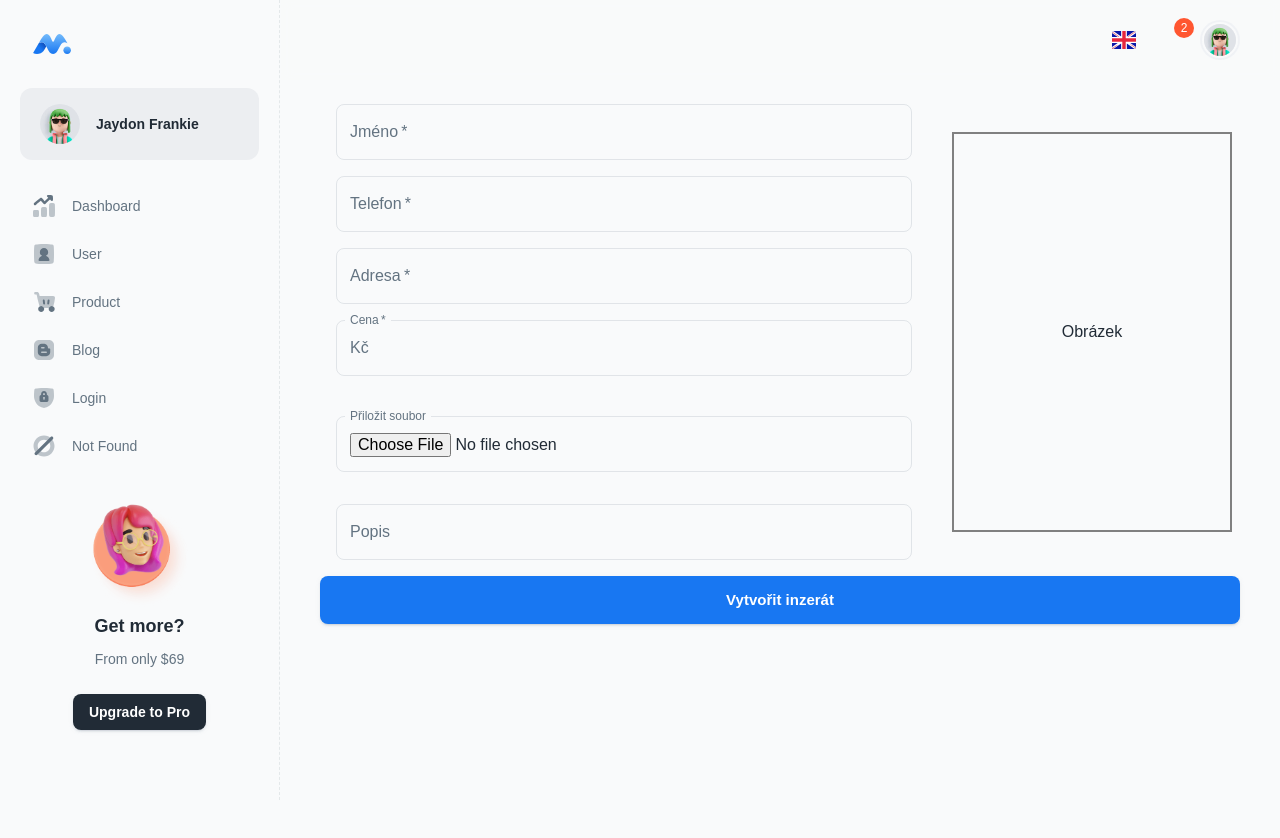
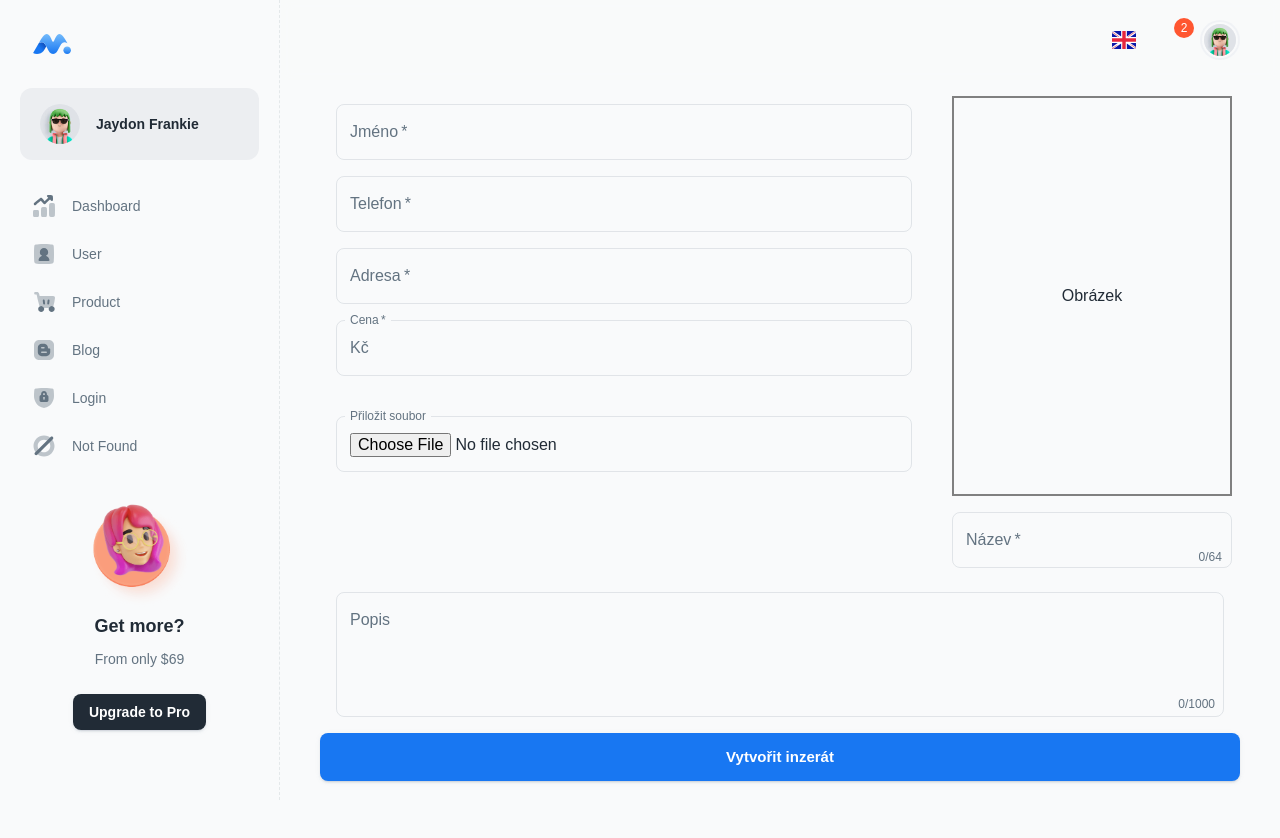
Before and after one commit to LateThen/horsebazar, a React (Vite) app in the folder bazarapp/: page /createpost in a window 1280 px wide. Shown: the top 838 px of the page. Before the commit the page ends 800 px from the top, so only its background shows below. Built offline with nearby package versions, Linux system fonts and the light colour scheme; some icons are missing.

Commit message:
Added createpost name, decription and name limit

```diff
--- a/bazarapp/src/sections/createpost/view/create-post-view.jsx
+++ b/bazarapp/src/sections/createpost/view/create-post-view.jsx
@@ -1,23 +1,25 @@
-import React, { useState } from 'react';
-import Button from '@mui/material/Button';
-import Container from '@mui/material/Container';
-import Grid from '@mui/material/Unstable_Grid2';
-import Box from '@mui/material/Box';
-import TextField from '@mui/material/TextField';
-import OutlinedInput from '@mui/material/OutlinedInput';
-import InputLabel from '@mui/material/InputLabel';
-import FormControl from '@mui/material/FormControl';
-import InputAdornment from '@mui/material/InputAdornment';
-import Typography from '@mui/material/Typography';
+import React, { useState } from "react";
+import Button from "@mui/material/Button";
+import Container from "@mui/material/Container";
+import Grid from "@mui/material/Unstable_Grid2";
+import Box from "@mui/material/Box";
+import TextField from "@mui/material/TextField";
+import OutlinedInput from "@mui/material/OutlinedInput";
+import InputLabel from "@mui/material/InputLabel";
+import FormControl from "@mui/material/FormControl";
+import InputAdornment from "@mui/material/InputAdornment";
+import Typography from "@mui/material/Typography";
 
 // ----------------------------------------------------------------------
 
 export default function BlogView() {
-  const [amount, setAmount] = useState('');
-  const [phone, setPhone] = useState('');
+  const [amount, setAmount] = useState("");
+  const [phone, setPhone] = useState("");
   const [file, setFile] = useState(null);
-  const [filePreview, setFilePreview] = useState('');
-  const [error, setError] = useState('');
+  const [filePreview, setFilePreview] = useState("");
+  const [error, setError] = useState("");
+  const [nazev, setNazev] = useState("");
+  const [popis, setPopis] = useState("");
 
   const handleAmountChange = (event) => {
     const value = event.target.value;
@@ -37,12 +39,12 @@ export default function BlogView() {
     const selectedFile = event.target.files[0];
     if (selectedFile) {
       const fileType = selectedFile.type;
-      if (!fileType.startsWith('image/')) {
-        setError('Please upload a valid image file');
+      if (!fileType.startsWith("image/")) {
+        setError("Please upload a valid image file");
         setFile(null);
-        setFilePreview('');
+        setFilePreview("");
       } else {
-        setError('');
+        setError("");
         setFile(selectedFile);
         const reader = new FileReader();
         reader.onloadend = () => {
@@ -56,8 +58,16 @@ export default function BlogView() {
   const handleSubmit = (event) => {
     event.preventDefault();
     // Zde můžete přidat logiku pro odeslání formuláře
-    console.log('Form submitted');
-    console.log('Selected file:', file);
+    console.log("Form submitted");
+    console.log("Selected file:", file);
+  };
+
+  const handleNazevChange = (event) => {
+    setNazev(event.target.value);
+  };
+
+  const handlePopisChange = (event) => {
+    setPopis(event.target.value);
   };
 
   return (
@@ -66,8 +76,13 @@ export default function BlogView() {
         <form onSubmit={handleSubmit}>
           <Grid container spacing={2}>
             <Grid xs={12} md={8}>
-              <Box sx={{ p: 2, display: 'flex', flexDirection: 'column' }}>
-                <TextField label="Jméno" sx={{ marginBottom: 2 }} required fullWidth />
+              <Box sx={{ p: 2, display: "flex", flexDirection: "column" }}>
+                <TextField
+                  label="Jméno"
+                  sx={{ marginBottom: 2 }}
+                  required
+                  fullWidth
+                />
                 <TextField
                   label="Telefon"
                   type="text"
@@ -78,17 +93,30 @@ export default function BlogView() {
                   required
                   fullWidth
                 />
-                <TextField label="Adresa" sx={{ marginBottom: 2 }} required fullWidth />
+                <TextField
+                  label="Adresa"
+                  sx={{ marginBottom: 2 }}
+                  required
+                  fullWidth
+                />
 
                 <FormControl required fullWidth>
-                  <InputLabel htmlFor="outlined-adornment-amount">Cena</InputLabel>
+                  <InputLabel htmlFor="outlined-adornment-amount">
+                    Cena
+                  </InputLabel>
                   <OutlinedInput
                     id="outlined-adornment-amount"
-                    startAdornment={<InputAdornment position="start">Kč</InputAdornment>}
+                    startAdornment={
+                      <InputAdornment position="start">Kč</InputAdornment>
+                    }
                     label="Cena"
                     value={amount}
                     onChange={handleAmountChange}
-                    inputProps={{ inputMode: 'numeric', pattern: '[0-9]*' }}
+                    inputProps={{
+                      inputMode: "numeric",
+                      pattern: "[0-9]*",
+                      maxLength: 9,
+                    }}
                   />
                 </FormControl>
 
@@ -99,33 +127,99 @@ export default function BlogView() {
                   onChange={handleFileChange}
                   InputLabelProps={{ shrink: true }}
                   fullWidth
-                  sx={{marginTop: 5}}
+                  sx={{ marginTop: 5 }}
                 />
                 {error && <Typography color="error">{error}</Typography>}
               </Box>
-
-              <Box sx={{ p: 2, display: 'flex', flexDirection: 'column' }}>
-                <TextField label="Popis" fullWidth />
-              </Box>
-
             </Grid>
-            <Grid xs={12} md={4} display="flex" justifyContent="center" alignItems="center" sx={{p: 2}}>
+            <Grid
+              xs={12}
+              md={4}
+              display="flex"
+              flexDirection="column"
+              justifyContent="center"
+              alignItems="center"
+              sx={{ p: 2 }}
+            >
               {filePreview ? (
-                <img src={filePreview} alt="Uploaded Preview" style={{ maxWidth: '100%', maxHeight: '50vh'}} />
+                <img
+                  src={filePreview}
+                  alt="Uploaded Preview"
+                  style={{ maxWidth: "100%", maxHeight: "50vh" }}
+                />
               ) : (
-                <Box height={"50vh"}
-                width={"100vh"}
-                display="flex"
-                alignItems="center"
-                justifyContent="center"
-                sx={{ border: '2px solid grey' }}>
+                <Box
+                  height={"50vh"}
+                  width={"100%"}
+                  display="flex"
+                  alignItems="center"
+                  justifyContent="center"
+                  sx={{ border: "2px solid grey" }}
+                >
                   <div>Obrázek</div>
                 </Box>
               )}
+              <Box sx={{ position: "relative", width: "100%" }}>
+                <TextField
+                  label="Název"
+                  sx={{ marginTop: 2 }}
+                  inputProps={{ maxLength: 64 }}
+                  fullWidth
+                  required
+                  value={nazev}
+                  multiline
+                  minRows={1}
+                  maxRows={3}
+                  onChange={handleNazevChange}
+                />
+                <Typography
+                  variant="caption"
+                  color="textSecondary"
+                  sx={{
+                    position: "absolute",
+                    bottom: 0,
+                    right: 0,
+                    padding: "0 10px 2px 0",
+                  }}
+                >
+                  {nazev.length}/64
+                </Typography>
+              </Box>
             </Grid>
           </Grid>
-          <Button variant='contained' type='submit' size='large' fullWidth>
-                Vytvořit inzerát
+          <Box
+            sx={{
+              p: 2,
+              display: "flex",
+              flexDirection: "row",
+              position: "relative",
+            }}
+          >
+            <TextField
+              label="Popis"
+              fullWidth
+              inputProps={{ maxLength: 1000 }}
+              multiline
+              minRows={4}
+              maxRows={10}
+              value={popis}
+              onChange={handlePopisChange}
+            />
+            <Typography
+              variant="caption"
+              color="textSecondary"
+              sx={{
+                position: "absolute",
+                bottom: 10,
+                right: 10,
+                padding: "0 15px 10px 0",
+              }}
+            >
+              {popis.length}/1000
+            </Typography>
+          </Box>
+          <Button variant="contained" type="submit" size="large" fullWidth>
+            Vytvořit inzerát
           </Button>
         </form>
       </Container>
```
